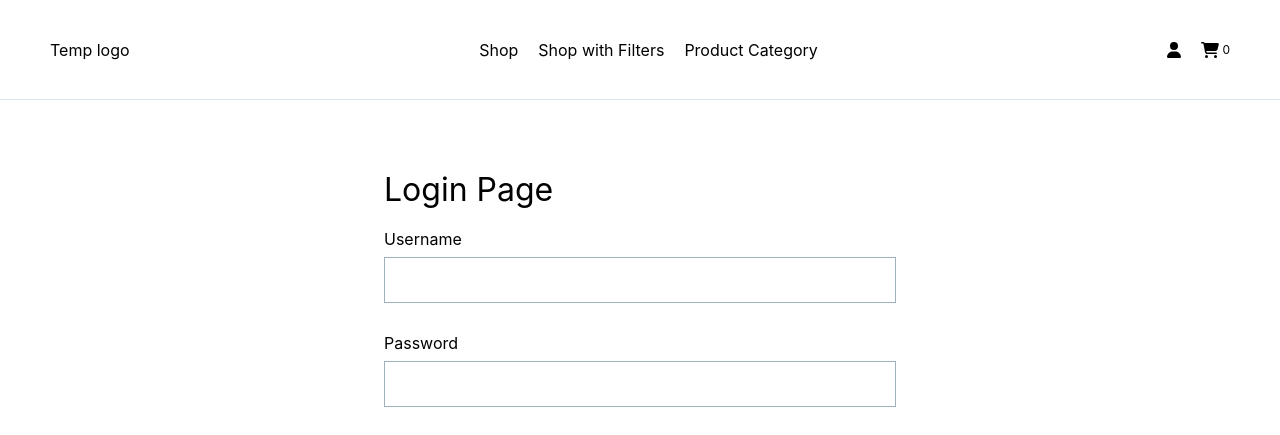
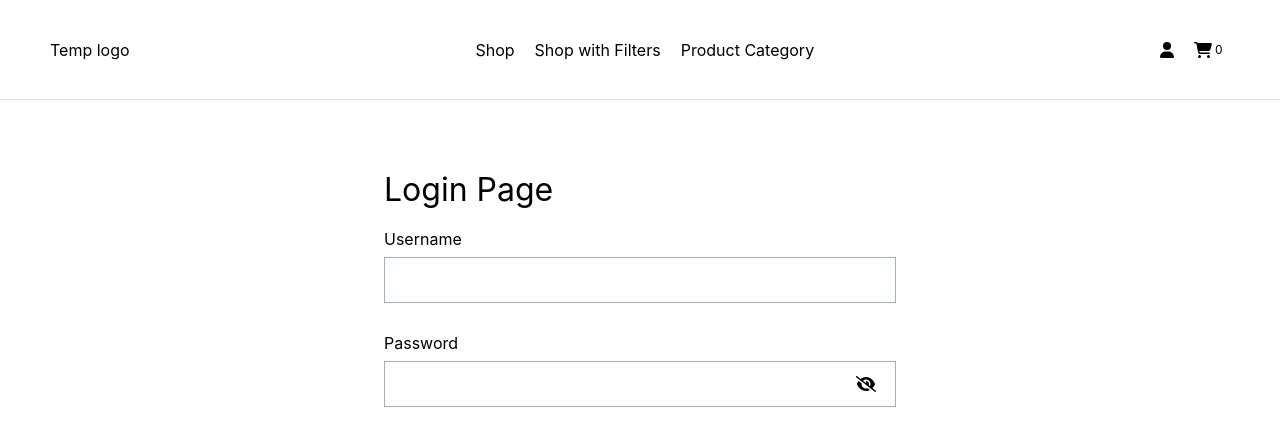
Before and after one commit to nemanjaknez/ecommerce-react, a React (Create React App) app: page /login in a window 1280 px wide. Shown: the top 435 px of the page. Built offline with nearby package versions, Linux system fonts and the light colour scheme; no server answers.

Commit message:
Added popup message when product added to cart

```diff
--- a/src/App.css
+++ b/src/App.css
@@ -12,6 +12,8 @@ body a {
   --dark-background-color: #27374D;
   --medium-background-color: #526D82;
   --light-background-color: #9DB2BF;
+  --successful-color: #16C47F;
+  --error-color: #F93827;
 }
 
 .page-content {
@@ -28,6 +30,38 @@ body a {
   display: grid;
   grid-template-columns: repeat(2, 1fr);
   gap: 30px;
+}
+
+input,
+textarea {
+  display: block;
+  width: 100%;
+  border: 1px solid var(--light-background-color);
+  font-size: 16px;
+  line-height: 1em;
+  border-radius: 0;
+  padding: 10px;
+}
+
+input:focus,
+textarea:focus {
+  border-radius: 0;
+  outline: none;
+  border-color: var(--medium-background-color);
+}
+
+input:not([type="checkbox"]) {
+  height: 46px;
+}
+
+input[type="checkbox"] {
+  width: auto;
+  display: inline-block;
+}
+
+textarea {
+  height: 150px;
+  font-family: inherit;
 }
 
 button,
@@ -94,21 +128,31 @@ a.button {
   margin: 0 0 8px;
 }
 
-.input-holder input {
-  display: block;
-  width: 100%;
-  height: 46px;
-  border: 1px solid var(--light-background-color);
-  font-size: 20px;
-  line-height: 1em;
-  border-radius: 0;
-  padding: 10px;
+.password-input-holder {
+  position: relative;
 }
 
-.input-holder input:focus {
-  border-radius: 0;
-  outline: none;
-  border-color: var(--medium-background-color);
+.password-input-holder input {
+  padding-right: 50px;
+}
+
+.password-input-holder .icon-holder {
+  position: absolute;
+  right: 15px;
+  top: 50%;
+  transform: translateY(-50%);
+  width: 30px;
+  height: 30px;
+  display: flex;
+  align-items: center;
+  justify-content: center;
+  border-radius: 50%;
+  cursor: pointer;
+  transition: all 0.25s ease-in-out;
+}
+
+.password-input-holder .icon-holder:hover {
+  background-color: #ebebeb;
 }
 
 .cart-items table {
--- a/src/Components/Checkbox/Checkbox.css
+++ b/src/Components/Checkbox/Checkbox.css
@@ -0,0 +1,4 @@
+.filter-item input[type="checkbox"],
+.filter-item label {
+    cursor: pointer;
+}
--- a/src/Components/Checkbox/Checkbox.js
+++ b/src/Components/Checkbox/Checkbox.js
@@ -13,7 +13,7 @@ const Checkbox = ({ item, index, getCheckedValue }) => {
     }
 
     return(
-        <div className="fileter-item">
+        <div className="filter-item">
             <input
                 type='checkbox'
                 id={`checkbox-${index}`}
--- a/src/Components/Header/Header.css
+++ b/src/Components/Header/Header.css
@@ -56,4 +56,5 @@ header nav li a:hover:after {
     font-size: 12px;
     line-height: 1em;
     margin-left: 3px;
+    min-width: 15px;
 }
--- a/src/Components/ProductListItem/ProductListItem.css
+++ b/src/Components/ProductListItem/ProductListItem.css
@@ -1,4 +1,5 @@
 .product-item .content {
+  position: relative;
   margin: 20px 0 0;
   display: flex;
   flex-direction: column;
@@ -26,3 +27,21 @@
 .product-item button {
   margin: 10px 0 0;
 }
+
+.product-item .popup-message {
+  position: absolute;
+  bottom: -30px;
+  left: 50%;
+  transform: translate(-50%, 8px);
+  padding: 4px 8px;
+  border-radius: 4px;
+  background-color: var(--successful-color);
+  color: #fff;
+  opacity: 0;
+  transition: all 0.3s ease-in-out;
+}
+
+.product-item .popup-message.show {
+  transform: translate(-50%, 0);
+  opacity: 1;
+}
--- a/src/Components/ProductListItem/ProductListItem.js
+++ b/src/Components/ProductListItem/ProductListItem.js
@@ -1,5 +1,6 @@
 import { Link } from 'react-router-dom';
 import './ProductListItem.css';
+import { useEffect, useState } from 'react';
 
  const ProductListItem = ({ itemData, addToCart }) => {
 
@@ -10,6 +11,30 @@ import './ProductListItem.css';
     } catch(error) {
         productImage = require('../../Assets/Images/img1.jpg');
     }
+
+    const [popupVisible, setPopupVisible] = useState(false);
+    const [animatePopup, setAnimatePopup] = useState(false)
+
+    const handleAddToCart = (id) => {
+        addToCart(id);
+
+        setPopupVisible(true);
+
+        setTimeout(() => {
+            setAnimatePopup(false);
+
+            setTimeout(() => {
+                setPopupVisible(false);
+            }, 300)
+
+        }, 3000);
+    }
+
+    useEffect(() => {
+        if(popupVisible) {
+            setAnimatePopup(true);
+        }
+    }, [popupVisible]);
 
     return(
         <article className="product-item">
@@ -24,8 +49,11 @@ import './ProductListItem.css';
                 <p className="price">${itemData.price}</p>
                 <button
                     className="add-to-cart"
-                    onClick={() => addToCart(itemData.id)}
+                    onClick={() => handleAddToCart(itemData.id)}
                 >Add to cart</button>
+                {popupVisible && (
+                    <div className={`popup-message ${animatePopup ? "show" : ""}`}>Product added to cart</div>
+                )}
             </div>
         </article>
     );
--- a/src/Components/ProductSingle/ProductSingle.css
+++ b/src/Components/ProductSingle/ProductSingle.css
@@ -19,8 +19,30 @@
     padding: 5px 0;
 }
 
+.product-summary .button-holder {
+    position: relative;
+}
+
 .add-to-cart {
-    margin-top: 30px;
+    margin: 30px 0 50px;
+}
+
+.product-summary .popup-message {
+    position: absolute;
+    bottom: 0;
+    left: 0;
+    padding: 4px 8px;
+    border-radius: 4px;
+    background-color: var(--successful-color);
+    color: #fff;
+    transform: translateY(8px);
+    opacity: 0;
+    transition: all 0.3s ease-in-out;
+}
+
+.product-summary .popup-message.show {
+    transform: translateY(0);
+    opacity: 1;
 }
 
 .content-bottom {
@@ -82,3 +104,16 @@
     content: ',';
     margin-right: 5px;
 }
+
+/* responsive start */
+
+@media only screen and (max-width: 768px) {
+    .product-single .content-top {
+        grid-template-columns: 1fr;
+        gap: 30px;
+    }
+
+    .product-title {
+        margin-top: 0;
+    }
+}
--- a/src/Components/ProductSingle/ProductSingle.js
+++ b/src/Components/ProductSingle/ProductSingle.js
@@ -10,6 +10,9 @@ const ProductSingle = () => {
 
     const { data, addToCart } = useContext(ShopContext);
     const { productId } = useParams();
+
+    const [popupVisible, setPopupVisible] = useState(false);
+    const [animatePopup, setAnimatePopup] = useState(false);
 
     const [activeTab, setActiveTab] = useState('info');
 
@@ -34,6 +37,27 @@ const ProductSingle = () => {
         image = require('../../Assets/Images/img1.jpg');
     }
 
+    const handleAddToCart = (id) => {
+        addToCart(id);
+
+        setPopupVisible(true);
+
+        setTimeout(() => {
+            setAnimatePopup(false);
+
+            setTimeout(() => {
+                setPopupVisible(false);
+            }, 300);
+
+        }, 3000);
+    }
+
+    useEffect(() => {
+        if(popupVisible) {
+            setAnimatePopup(true);
+        }
+    }, [popupVisible]);
+
     return(
         <div className="product-single">
             <div className="content-top">
@@ -41,7 +65,7 @@ const ProductSingle = () => {
                     <img src={image} alt={product?.name} />
                 </div>
                 <div className="product-summary">
-                    <h1>{product?.brand}</h1>
+                    <h1 className="product-title">{product?.brand}</h1>
                     <p>{product?.name}</p>
                     <Rating rating={product?.rating} />
                     <p>{product?.price}</p>
@@ -50,10 +74,15 @@ const ProductSingle = () => {
                         <li>Gender: <span>{product?.gender}</span></li>
                         <li>Category: <span>{product?.category}</span></li>
                     </ul>
-                    <button
-                        className="add-to-cart"
-                        onClick={() => addToCart(product?.id)}
-                    >Add to cart</button>
+                    <div className="button-holder">
+                        <button
+                            className="add-to-cart"
+                            onClick={() => handleAddToCart(product?.id)}
+                        >Add to cart</button>
+                        {popupVisible && (
+                            <div className={`popup-message ${animatePopup ? "show" : ""}`}>Product added to cart</div>
+                        )}
+                    </div>
                 </div>
             </div>
             <div className="content-bottom">
--- a/src/Components/ReviewForm/ReviewForm.css
+++ b/src/Components/ReviewForm/ReviewForm.css
@@ -12,6 +12,18 @@
     height: 100px;
 }
 
+.review-form-holder .two-columns {
+    margin-top: 28px;
+}
+
 .review-form-holder button {
     margin-top: 20px;
 }
+
+/* responsive start */
+
+@media only screen and (max-width: 600px) {
+    .review-form-holder .two-columns {
+        grid-template-columns: 1fr;
+    }
+}
--- a/src/Pages/Login.js
+++ b/src/Pages/Login.js
@@ -1,4 +1,14 @@
+import { FontAwesomeIcon } from '@fortawesome/react-fontawesome';
+import { faEye, faEyeSlash } from '@fortawesome/free-solid-svg-icons';
+import { useState } from 'react';
+
 const Login = () => {
+
+    const [visiblePassword, setVisiblePassword] = useState(false);
+
+    const handlePasswordVisibility = () => {
+        setVisiblePassword(!visiblePassword);
+    }
 
     return(
         <div className="login-page">
@@ -10,7 +20,12 @@ const Login = () => {
                 </div>
                 <div className="input-holder">
                     <label htmlFor="password">Password</label>
-                    <input type="password" name="password" id="password" />
+                    <div className="password-input-holder">
+                        <input type={visiblePassword ? "text" : "password"} name="password" id="password" />
+                        <span className="icon-holder" onClick={() => handlePasswordVisibility()}>
+                            <FontAwesomeIcon icon={visiblePassword ?faEye : faEyeSlash} />
+                        </span>
+                    </div>
                 </div>
                 <button type="button">Login</button>
             </form>
```
